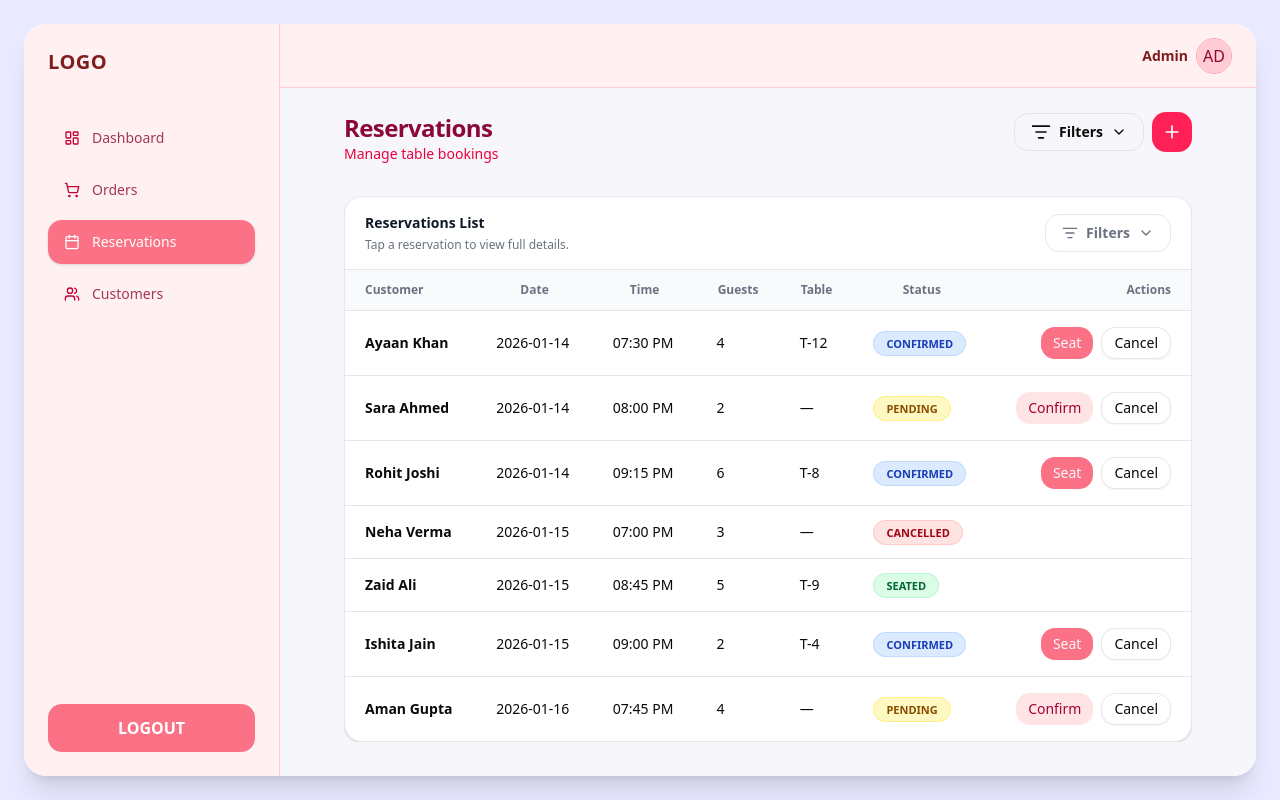
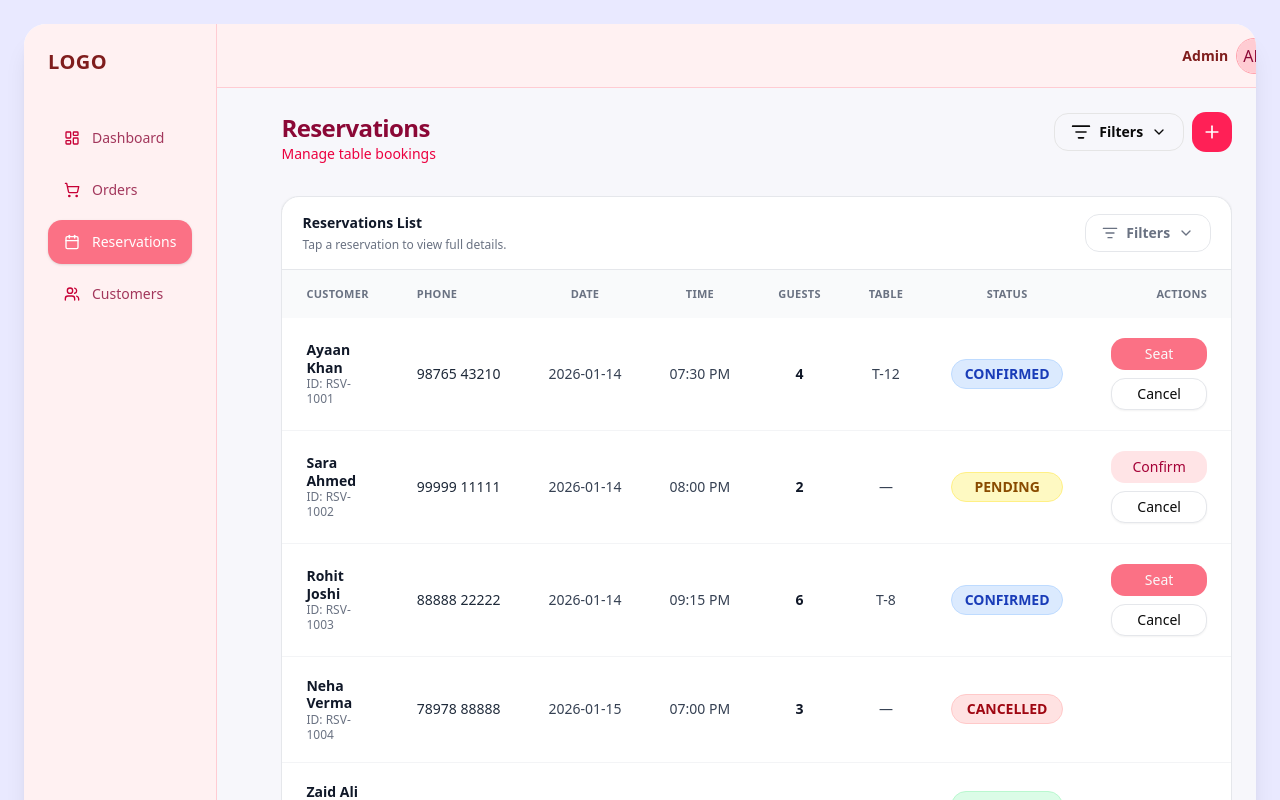
Before and after one commit to kashan16/admin-dummy, a Next.js app: page /admin/reservations in a window 1280 px wide. Shown: the top 800 px of the page. Built offline with nearby package versions, Linux system fonts and the light colour scheme.

Commit message:
v1.0.3 - minor UI updates

```diff
--- a/components/reservations/ReservationTable.tsx
+++ b/components/reservations/ReservationTable.tsx
@@ -58,31 +58,26 @@ function ActionButtons({
     <div className="flex flex-wrap gap-2 justify-end">
       {r.status === "PENDING" && (
         <Button
-          className="rounded-xl bg-rose-100 text-rose-800 border-rose-200"
+        className="w-24 rounded-xl bg-rose-100 text-rose-800 border-rose-200"
         size="sm"
-          onClick={() => onConfirm(r.id)}
-        >
+        onClick={() => onConfirm(r.id)}>
           Confirm
         </Button>
       )}
-
       {r.status === "CONFIRMED" && (
         <Button
-          className="rounded-xl bg-[#FB7185] hover:bg-[#F43F5E]"
+        className="w-24 rounded-xl bg-[#FB7185] hover:bg-[#F43F5E]"
         size="sm"
-          onClick={() => onSeat(r.id)}
-        >
+        onClick={() => onSeat(r.id)}>
           Seat
         </Button>
       )}
-
       {r.status !== "CANCELLED" && r.status !== "SEATED" && (
         <Button
         variant="outline"
         size="sm"
-          className="rounded-xl border-gray-200"
-          onClick={() => onCancel(r.id)}
-        >
+        className="w-24 rounded-xl border-gray-200"
+        onClick={() => onCancel(r.id)}>
           Cancel
         </Button>
       )}
@@ -169,13 +164,11 @@ export default function ReservationsTable({
           />
         </button>
       </div>
-
-      {/* Filters – fixed animation */}
       {/* Filters */}
       <div
       className={`transition-all duration-300 ease-in-out ${
         showFilters
-        ? "max-h-[500px] opacity-100"
+        ? "max-h-125 opacity-100"
         : "max-h-0 opacity-0 overflow-hidden"
         }`}>
         <div className="p-4 bg-gray-50/50 border-b border-gray-100 space-y-4">
@@ -231,12 +224,12 @@ export default function ReservationsTable({
             <div className="flex justify-between gap-3">
               <div className="min-w-0">
                 <p className="font-semibold truncate">{r.customerName}</p>
-                <p className="text-xs truncate">{r.id}</p>
+                <p className="text-xs truncate">{r.phone}</p>
               </div>
 
               <span
                 className={[
-                  "rounded-full border px-3 py-1 text-[11px] font-semibold",
+                  "inline-flex items-center rounded-full border w-28 px-3 py-1 justify-center font-bold",
                   statusPill(r.status),
                 ].join(" ")}
               >
@@ -245,9 +238,8 @@ export default function ReservationsTable({
             </div>
 
             <div
-              className="mt-4 pt-3 border-t"
-              onClick={(e) => e.stopPropagation()}
-            >
+              className="mt-4 flex pt-3 border-t justify-center"
+              onClick={(e) => e.stopPropagation()}>
               <ActionButtons
                 r={r}
                 onConfirm={onConfirm}
@@ -262,56 +254,95 @@ export default function ReservationsTable({
       {/* Desktop table */}
 <div className="hidden md:block overflow-x-auto">
   <table className="w-full text-sm">
-          <thead className="bg-gray-50">
-            <tr className="text-xs font-semibold text-gray-500">
-              <th className="text-left px-5 py-3">Customer</th>
-              <th className="px-5 py-3">Date</th>
-              <th className="px-5 py-3">Time</th>
-              <th className="px-5 py-3">Guests</th>
-              <th className="px-5 py-3">Table</th>
-              <th className="px-5 py-3">Status</th>
-              <th className="text-right px-5 py-3">Actions</th>
+    <thead className="bg-gray-50 sticky top-0 z-10">
+      <tr className="text-[11px] font-bold text-gray-500 uppercase tracking-wide">
+        <th className="text-left px-6 py-4">Customer</th>
+        <th className="text-left px-6 py-4 whitespace-nowrap">Phone</th>
+        <th className="px-6 py-4 text-center whitespace-nowrap">Date</th>
+        <th className="px-6 py-4 text-center whitespace-nowrap">Time</th>
+        <th className="px-6 py-4 text-center whitespace-nowrap">Guests</th>
+        <th className="px-6 py-4 text-center whitespace-nowrap">Table</th>
+        <th className="px-6 py-4 text-center whitespace-nowrap">Status</th>
+        <th className="text-right px-6 py-4 whitespace-nowrap">Actions</th>
       </tr>
     </thead>
 
-          <tbody>
+    <tbody className="divide-y divide-gray-100">
       {filteredReservations.map((r) => (
         <tr
           key={r.id}
           onClick={() => onOpen(r)}
-                className="border-t hover:bg-gray-50 cursor-pointer"
+          className="group cursor-pointer transition-colors hover:bg-gray-50"
         >
-                <td className="px-5 py-4 font-semibold">{r.customerName}</td>
-                <td className="px-5 py-4">{r.dateISO}</td>
-                <td className="px-5 py-4">{r.time}</td>
-                <td className="px-5 py-4">{r.guests}</td>
-                <td className="px-5 py-4">{r.table ?? "—"}</td>
-                <td className="px-5 py-4">
+          {/* Customer */}
+          <td className="px-6 py-5">
+            <div className="flex flex-col">
+              <p className="font-semibold text-gray-900 leading-tight">
+                {r.customerName}
+              </p>
+              <p className="text-xs text-gray-500 leading-tight">
+                ID: {r.id}
+              </p>
+            </div>
+          </td>
+
+          {/* Phone */}
+          <td className="px-6 py-5 whitespace-nowrap font-medium text-gray-800">
+            {r.phone ?? "—"}
+          </td>
+
+          {/* Date */}
+          <td className="px-6 py-5 text-center whitespace-nowrap text-gray-700">
+            {r.dateISO}
+          </td>
+
+          {/* Time */}
+          <td className="px-6 py-5 text-center whitespace-nowrap text-gray-700">
+            {r.time}
+          </td>
+
+          {/* Guests */}
+          <td className="px-6 py-5 text-center whitespace-nowrap font-semibold text-gray-900">
+            {r.guests}
+          </td>
+
+          {/* Table */}
+          <td className="px-6 py-5 text-center whitespace-nowrap text-gray-700">
+            {r.table ?? "—"}
+          </td>
+
+          {/* Status */}
+          <td className="px-6 py-5 text-center whitespace-nowrap">
             <span
               className={[
-                      "rounded-full border px-3 py-1 text-[11px] font-semibold",
+                "inline-flex items-center rounded-full border w-28 px-3 py-1 justify-center font-bold",
                 statusPill(r.status),
               ].join(" ")}
             >
               {r.status}
             </span>
           </td>
+
+          {/* Actions */}
           <td
-                  className="px-5 py-4 text-right"
+            className="px-6 py-5 text-right whitespace-nowrap"
             onClick={(e) => e.stopPropagation()}
           >
+            <div className="inline-flex justify-end">
               <ActionButtons
                 r={r}
                 onConfirm={onConfirm}
                 onSeat={onSeat}
                 onCancel={onCancel}
               />
+            </div>
           </td>
         </tr>
       ))}
     </tbody>
   </table>
 </div>
+
     </div>
   );
 }
--- a/components/reservations/ReservationsToolbar.tsx
+++ b/components/reservations/ReservationsToolbar.tsx
@@ -1,3 +1,4 @@
+/* eslint-disable @typescript-eslint/no-explicit-any */
 "use client";
 
 import { ReservationStatus } from "@/types";
--- a/lib/mockData.ts
+++ b/lib/mockData.ts
@@ -1,11 +1,11 @@
 import type {
+  KPI,
   Order,
   OrderStatus,
   OrderType,
   Outlet,
   OutletKey,
   Reservation,
-  KPI,
 } from "@/types";
 
 /* ---------------------------------------------
@@ -298,6 +298,7 @@ export const mockReservations: Reservation[] = [
   {
     id: "RSV-1004",
     customerName: "Neha Verma",
+    phone: "78978 88888",
     guests: 3,
     dateISO: "2026-01-15",
     time: "07:00 PM",
@@ -330,6 +331,7 @@ export const mockReservations: Reservation[] = [
   {
     id: "RSV-1007",
     customerName: "Aman Gupta",
+    phone: "67867 76538",
     guests: 4,
     dateISO: "2026-01-16",
     time: "07:45 PM",
```
Lines whose indentation alone changed are shown as unchanged.
